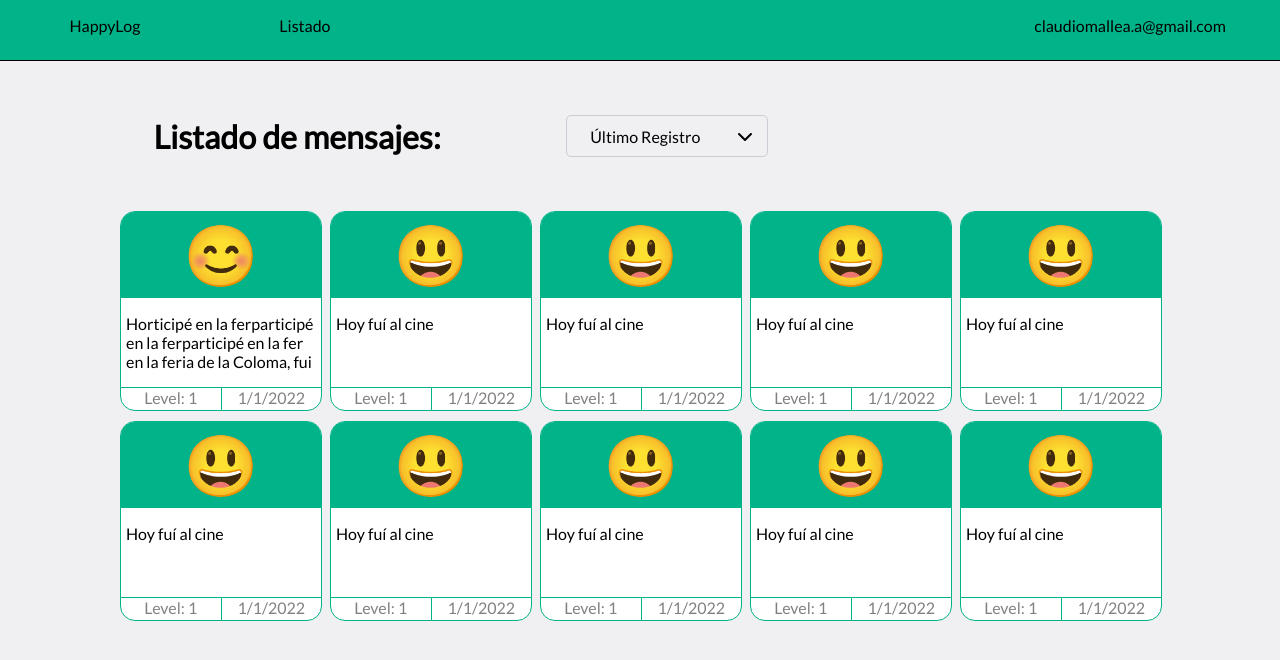
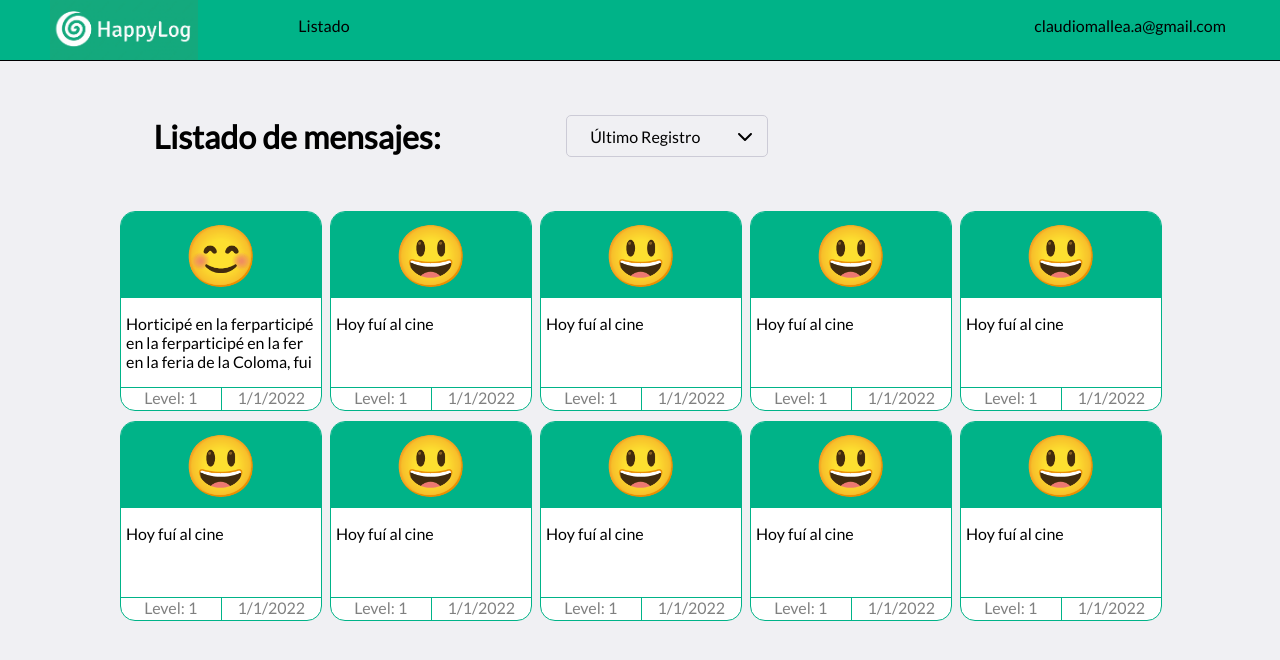
Before and after one commit to ClaudioMallea/HappyLog, a Vue app in the folder happylog/: page /#/listado in a window 1280 px wide. Shown: the top 660 px of the page. Built offline with nearby package versions, Linux system fonts and the light colour scheme.

Commit message:
first try of a logo

```diff
--- a/happylog/src/components/ListadoMessages.vue
+++ b/happylog/src/components/ListadoMessages.vue
@@ -126,6 +126,7 @@ header h1{
 .card:hover{
     opacity:0.8;
     cursor:pointer;
+    z-index:0;
 }
 
 .card .containerContent{
--- a/happylog/src/components/NavbarItem.vue
+++ b/happylog/src/components/NavbarItem.vue
@@ -1,7 +1,7 @@
 <template>
     <nav>
         <section class="leftSection">
-            <p>HappyLog</p>
+            <img src="../assets/LogoBig.png"/>
             <p>Listado</p>
         </section>
         <section class ="rightSection">
--- a/happylog/src/components/SelectButton.vue
+++ b/happylog/src/components/SelectButton.vue
@@ -33,7 +33,9 @@
                     this.visible = ["visibilityOn"]
                 }
 
-            }
+            },
+
+
         }
     }
 </script>
@@ -73,6 +75,7 @@
         justify-content: center;
     }
     section{
+        z-index:1000;
         width:200px;
         background-color:white;
         position:absolute;
@@ -83,7 +86,7 @@
         cursor:pointer;
     }
     section label p{
-        margin:5px auto;
+        margin:10px auto;
         text-align:left;
         padding-left:20px;
     }
```
Also changed, not shown: happylog/src/assets/LogoBig.png (added).
